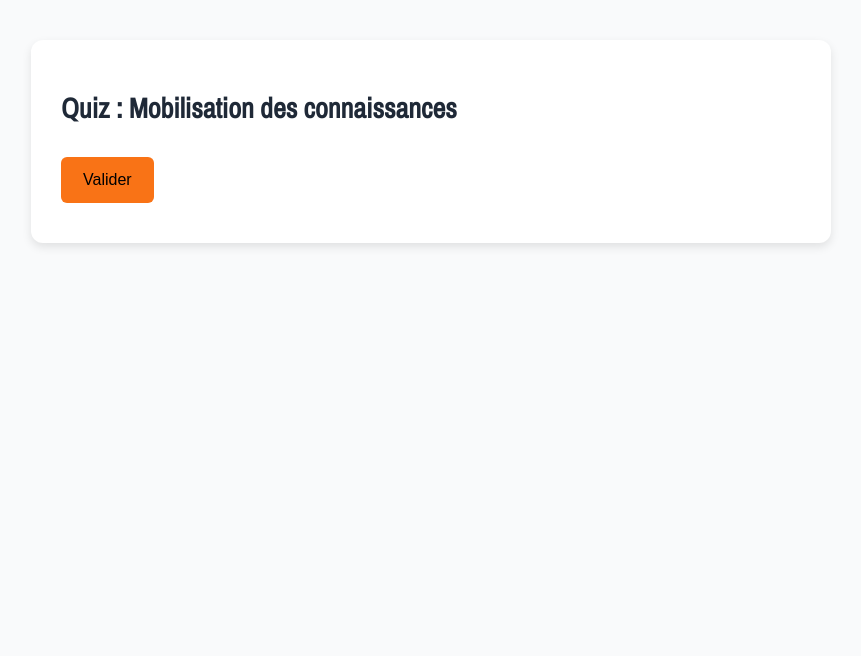
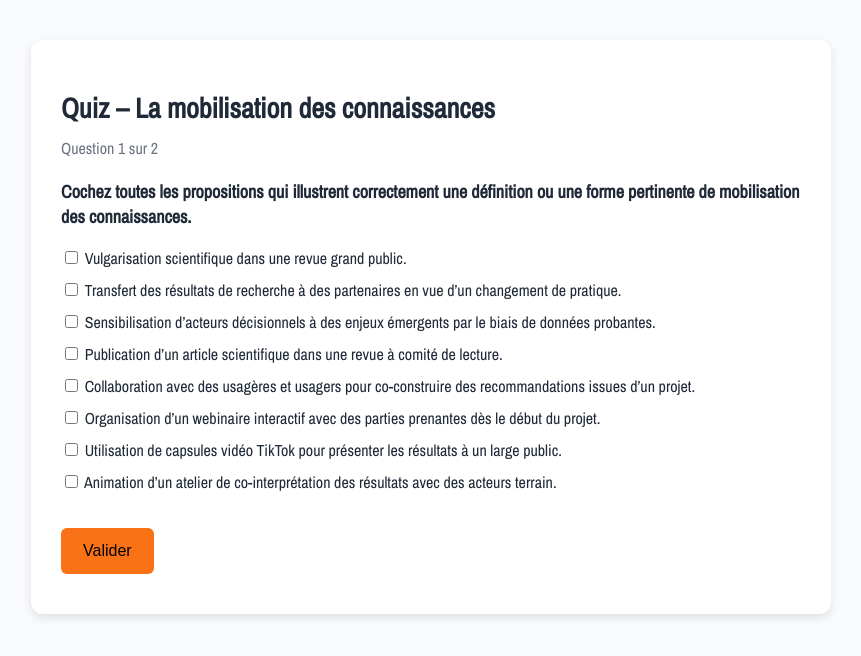
Before and after one commit to jgboudre/quizcctt, a plain HTML site: page index.html in a window 1280 px wide. Shown: the whole page, without its empty margins (209-1070 px from the left). Drawn offline with nearby package versions, Linux system fonts and the light colour scheme.

Commit message:
Update index.html

```diff
--- a/index.html
+++ b/index.html
@@ -3,7 +3,7 @@
 <head>
   <meta charset="UTF-8">
   <meta name="viewport" content="width=device-width, initial-scale=1.0">
-  <title>Quiz sur la mobilisation des connaissances</title>
+  <title>Quiz – La mobilisation des connaissances</title>
   <link href="https://fonts.googleapis.com/css2?family=Archivo+Narrow&display=swap" rel="stylesheet">
   <style>
     body {
@@ -22,7 +22,12 @@
     }
     h1 {
       font-size: 28px;
+      margin-bottom: 10px;
+    }
+    .progress {
+      font-size: 16px;
       margin-bottom: 20px;
+      color: #6b7280;
     }
     .question {
       margin-bottom: 25px;
@@ -62,7 +67,8 @@
 </head>
 <body>
   <div class="quiz-container">
-    <h1>Quiz : Mobilisation des connaissances</h1>
+    <h1>Quiz – La mobilisation des connaissances</h1>
+    <div id="progress" class="progress"></div>
     <div id="quiz"></div>
     <button id="submitBtn">Valider</button>
     <div id="feedback" class="feedback"></div>
@@ -73,33 +79,34 @@
   <script>
     const quizData = [
       {
-        question: "Parmi les propositions suivantes, cochez toutes celles qui correspondent à une définition correcte ou à une forme pertinente de mobilisation des connaissances",
+        question: "Cochez toutes les propositions qui illustrent correctement une définition ou une forme pertinente de mobilisation des connaissances.",
         choices: [
           "Vulgarisation scientifique dans une revue grand public.",
           "Transfert des résultats de recherche à des partenaires en vue d’un changement de pratique.",
           "Sensibilisation d’acteurs décisionnels à des enjeux émergents par le biais de données probantes.",
           "Publication d’un article scientifique dans une revue à comité de lecture.",
-          "Collaboration avec des usagers pour co-construire des recommandations issues d’un projet."
-          "Organisation d’un webinaire interactif avec des parties prenantes dès le début du projet."
-          "Utilisation de capsules vidéo TikTok pour présenter les résultats à un large public."
-         "Animation d’un atelier de co-interprétation des résultats avec des acteurs terrain."
+          "Collaboration avec des usagères et usagers pour co-construire des recommandations issues d’un projet.",
+          "Organisation d’un webinaire interactif avec des parties prenantes dès le début du projet.",
+          "Utilisation de capsules vidéo TikTok pour présenter les résultats à un large public.",
+          "Animation d’un atelier de co-interprétation des résultats avec des acteurs terrain."
         ],
-        correctAnswers: [2, 3, 5, 6,8],
-        explanation: "❌ Explication : Les énoncés 1, 4 et 7 relèvent davantage de la diffusion ou de la vulgarisation, pas nécessairement de la mobilisation, car ils ne visent pas un usage direct des connaissances ou une co-construction. L’énoncé 7 peut être à la frontière, mais n’implique pas forcément une transformation ou un ancrage dans la pratique.",
+        correctAnswers: [1, 2, 4, 5, 7],
+        explanation: "❌ Les énoncés 0, 3 et 6 relèvent davantage de la diffusion ou de la vulgarisation. ✔️ Les énoncés 1, 2, 4, 5 et 7 illustrent des formes interactives, collaboratives ou stratégiques de mobilisation des connaissances. La MC vise un usage direct, une transformation ou une appropriation des résultats dans un contexte donné.",
         multiple: true
       },
       {
-        question: "Pourquoi la mobilisation des connaissances est-elle importante dans le contexte de la recherche appliquée?",
+        question: "Pourquoi la mobilisation des connaissances est-elle importante en recherche appliquée ?",
         choices: [
           "Elle permet de valoriser les résultats de recherche en les rendant accessibles et utiles à différents publics.",
           "Elle assure une publication rapide des articles scientifiques.",
           "Elle favorise l’engagement des parties prenantes dans les projets de recherche.",
-          "Elle est obligatoire dans toutes les demandes de subvention."
+          "Elle est requise dans toutes les demandes de subvention."
         ],
         correctAnswers: [0, 2],
         explanation: "Dans la recherche appliquée, la mobilisation des connaissances renforce l'utilité des résultats et permet d'impliquer activement les utilisateurs finaux ou les parties prenantes dans le processus.",
         multiple: true
-      },
+      }
+    ];
 
     let currentQuestion = 0;
 
@@ -108,6 +115,7 @@
     const feedbackEl = document.getElementById("feedback");
     const explanationEl = document.getElementById("explanation");
     const nextBtn = document.getElementById("nextBtn");
+    const progressEl = document.getElementById("progress");
 
     function loadQuestion() {
       const q = quizData[currentQuestion];
@@ -121,11 +129,17 @@
       feedbackEl.textContent = "";
       explanationEl.textContent = "";
       nextBtn.classList.add("hidden");
+      progressEl.textContent = `Question ${currentQuestion + 1} sur ${quizData.length}`;
     }
 
     submitBtn.addEventListener("click", () => {
       const inputs = Array.from(document.querySelectorAll('input[name="choice"]'));
       const selected = inputs.filter(input => input.checked).map(input => parseInt(input.value));
+      if (selected.length === 0) {
+        feedbackEl.textContent = "Veuillez sélectionner au moins une réponse.";
+        explanationEl.textContent = "";
+        return;
+      }
       const q = quizData[currentQuestion];
       const correct = q.correctAnswers;
 
@@ -141,10 +155,12 @@
       if (currentQuestion < quizData.length) {
         loadQuestion();
       } else {
-        quizEl.innerHTML = "<p>Merci d’avoir complété le quiz!</p>";
+        quizEl.innerHTML = `<p>Merci d’avoir complété le quiz ! 🎉</p>`;
         submitBtn.style.display = "none";
         nextBtn.style.display = "none";
         explanationEl.textContent = "";
+        feedbackEl.textContent = "";
+        progressEl.textContent = "";
       }
     });
 
```
